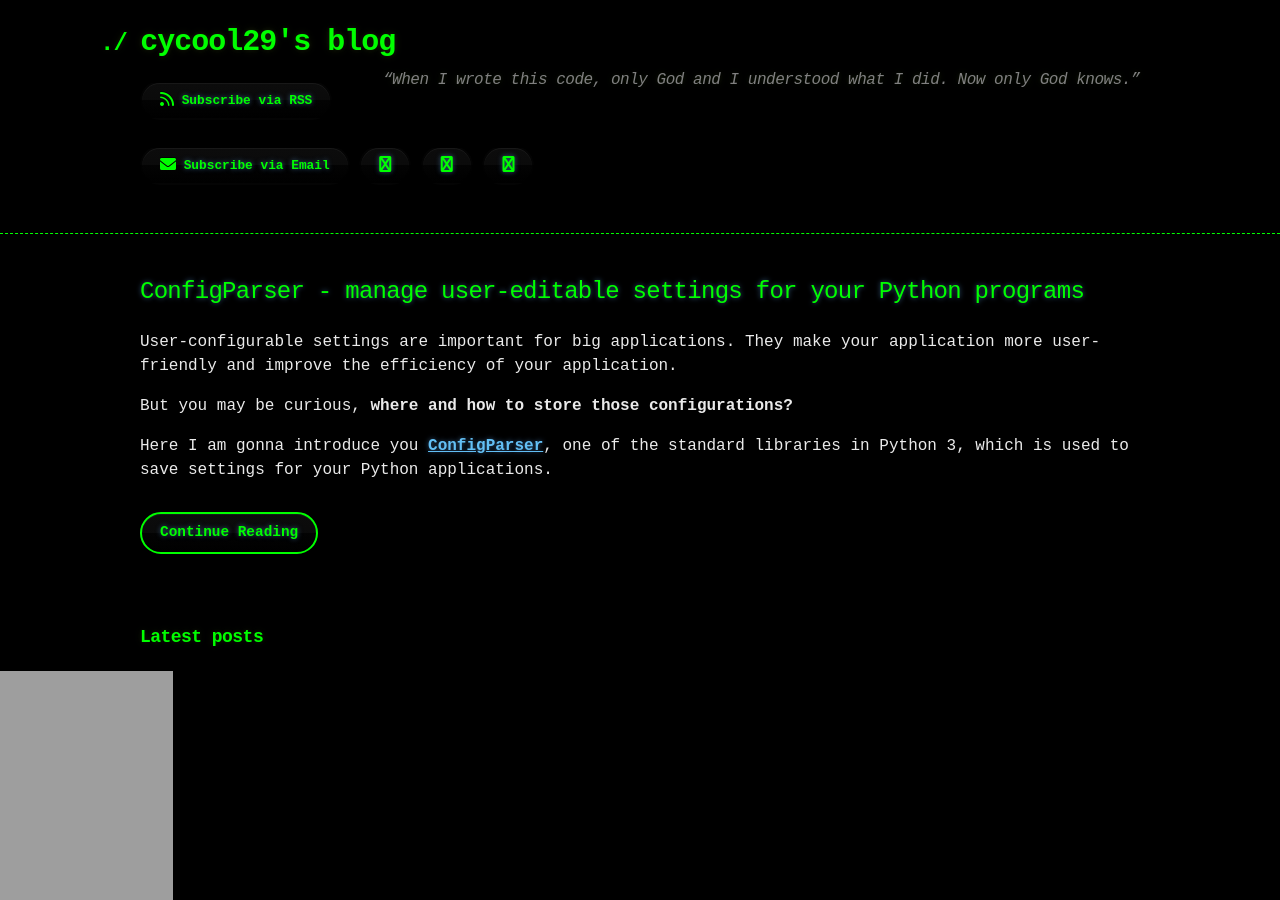
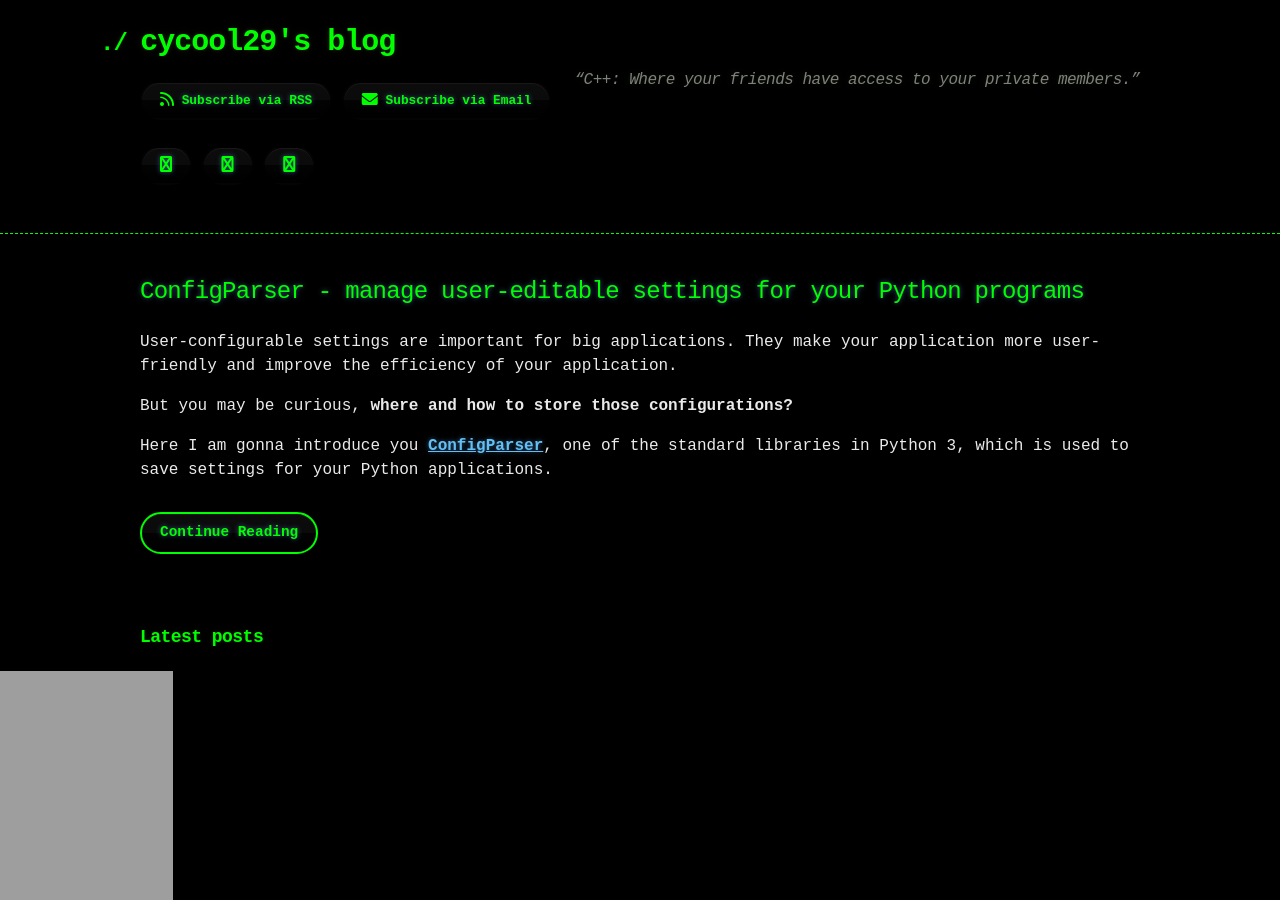
Before and after one commit to cycool29/cycool29.github.io, a Jekyll site: the page built from index.md, in a window 1280 px wide and 900 px high. Built offline with Jekyll 4.4.1, drawn with Linux system fonts in a browser that asks for light colours; a style sheet for code colours, icons or effects is not loaded.

Commit message:
Update quotes

```diff
--- a/_config.yml
+++ b/_config.yml
@@ -1,5 +1,5 @@
 title: cycool29's blog
-description: "“When I wrote this code, only God and I understood what I did. Now only God knows.” "
+description: "“C++: Where your friends have access to your private members.” "
 author: cycool29
 url: https://cycool29.github.io
 timezone: UTC
```
